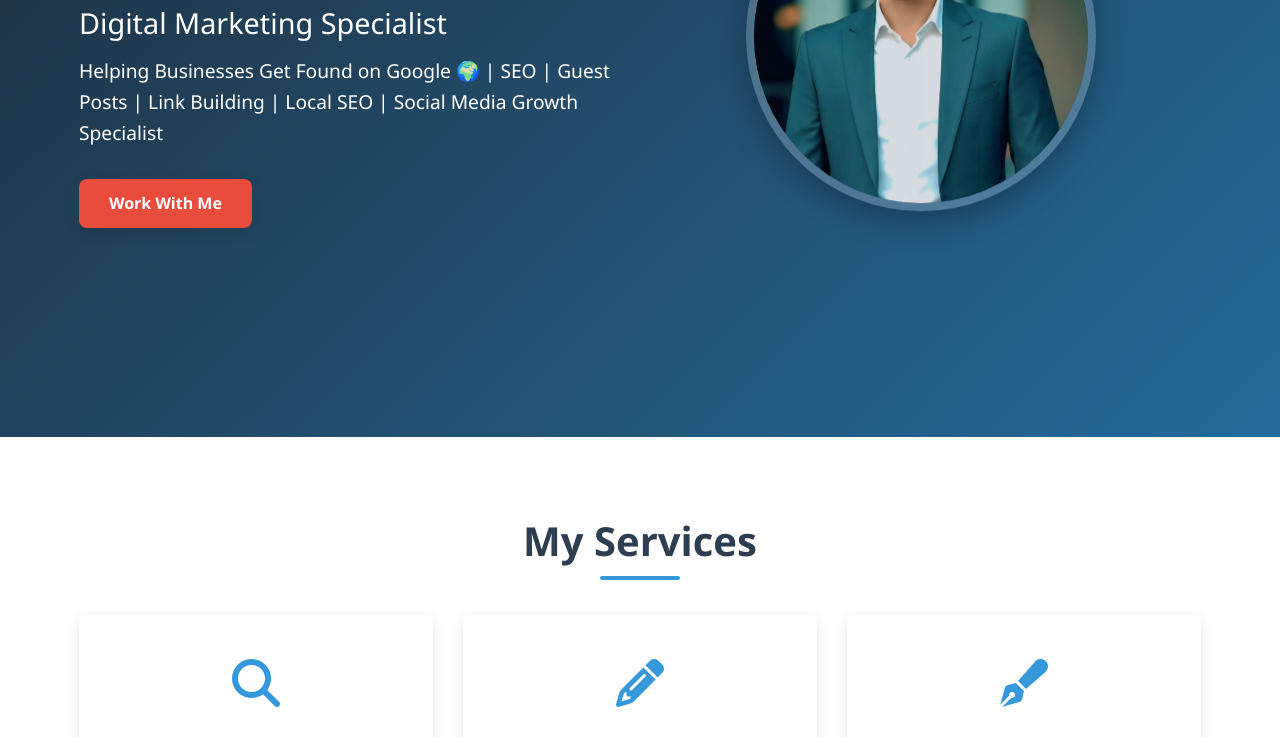
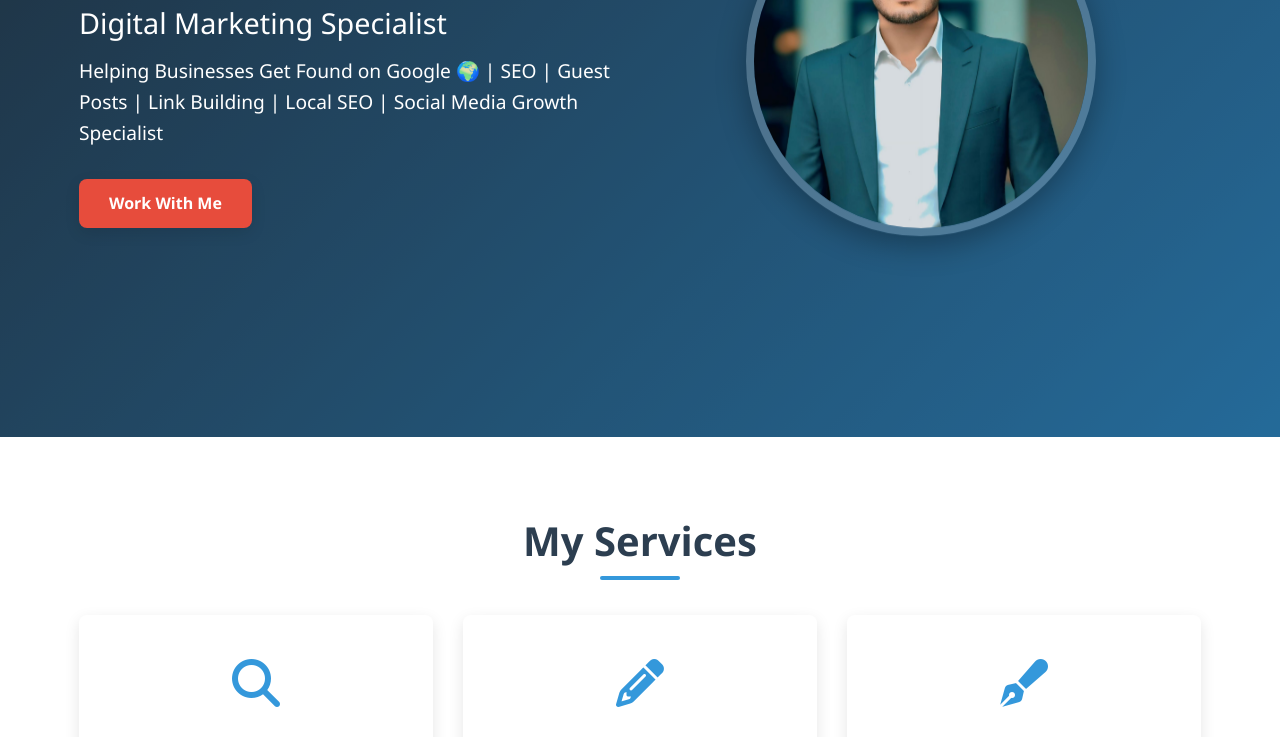
Before and after one commit to ShakirJs/Jameel, a plain HTML site: page index.html in a window 1280 px wide. Shown: the part 363-1100 px from the top of the page. Drawn offline with nearby package versions, Linux system fonts and the light colour scheme.

Commit message:
Move profile photo down in hero section

```diff
--- a/index.html
+++ b/index.html
@@ -65,6 +65,13 @@
         margin-bottom: 50px;
         position: relative;
     }
+    .hero-image {
+    flex: 1;
+    display: flex;
+    justify-content: center;
+    align-items: center;
+    margin-top: 50px; /* Add this line to move the photo down */
+}
 
     h2::after {
         content: '';
```
